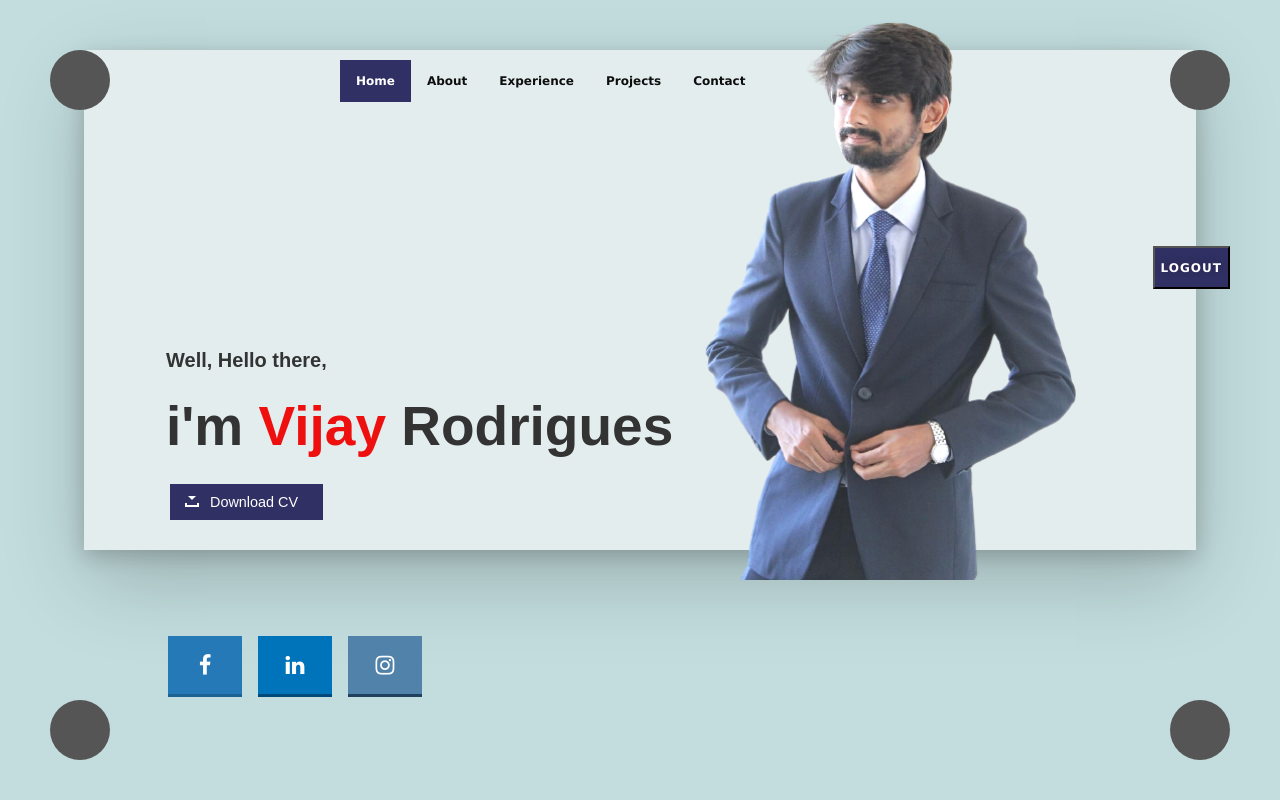
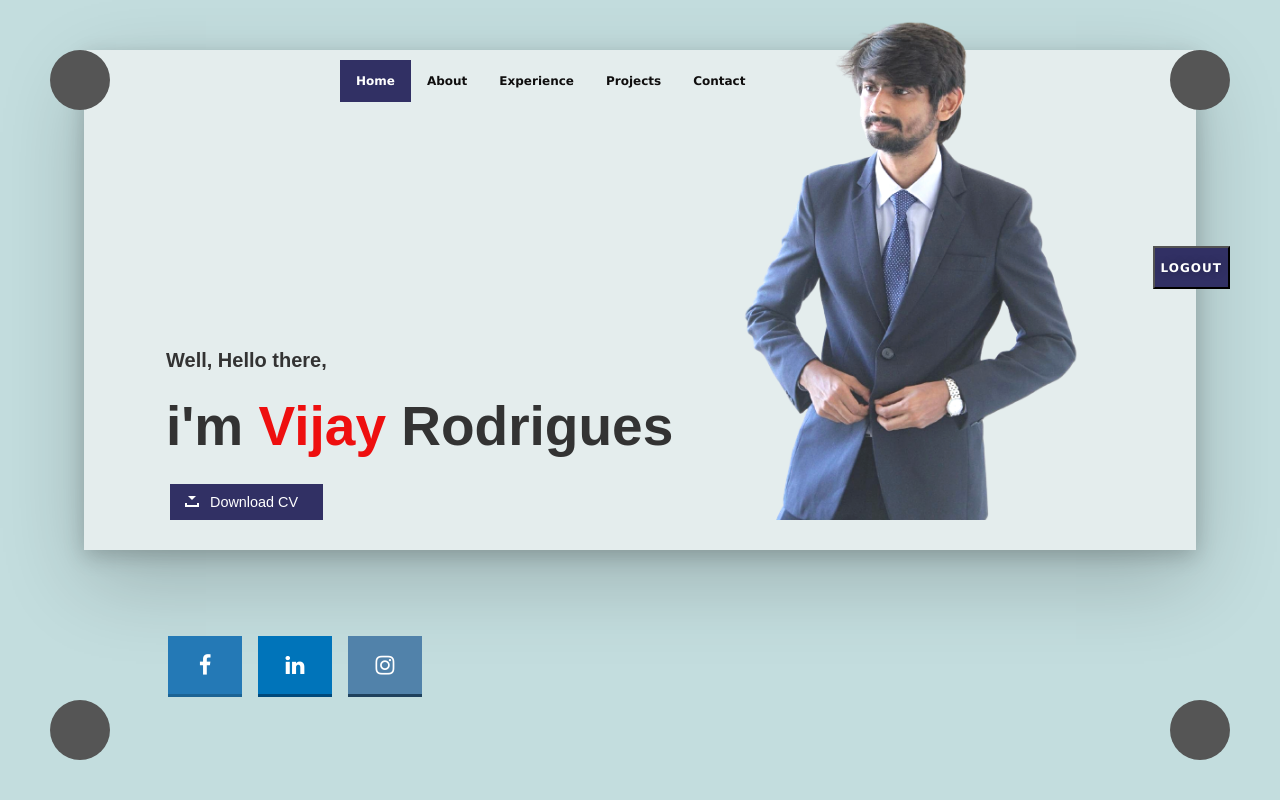
Before and after one commit to VijayRodrigues/pers-proj-app, a Flask app: template templates/profile.html in a window 1280 px wide. Run offline with Flask 2, Linux system fonts and the light colour scheme; the template is opened without the code that fills it, so the values that code supplies are empty; some libraries are stand-ins or nearby versions; some web fonts are replaced.

Commit message:
Update style_prof.css

```diff
--- a/static/style_prof.css
+++ b/static/style_prof.css
@@ -37,7 +37,7 @@ body {
 }
 .my_img {
     position: absolute;
-    height: 560px;
+    height: 500px;
     right: 200px;
     top: 20px;
 }
```
